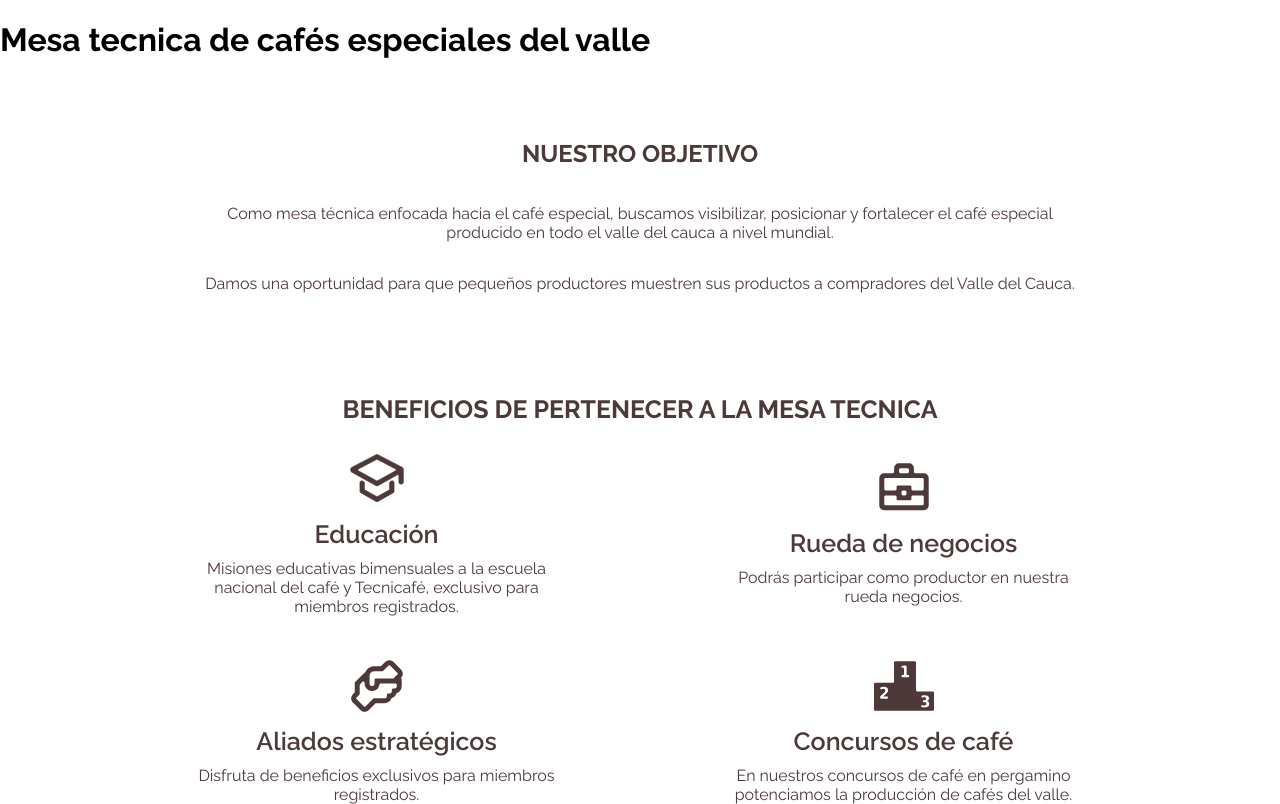
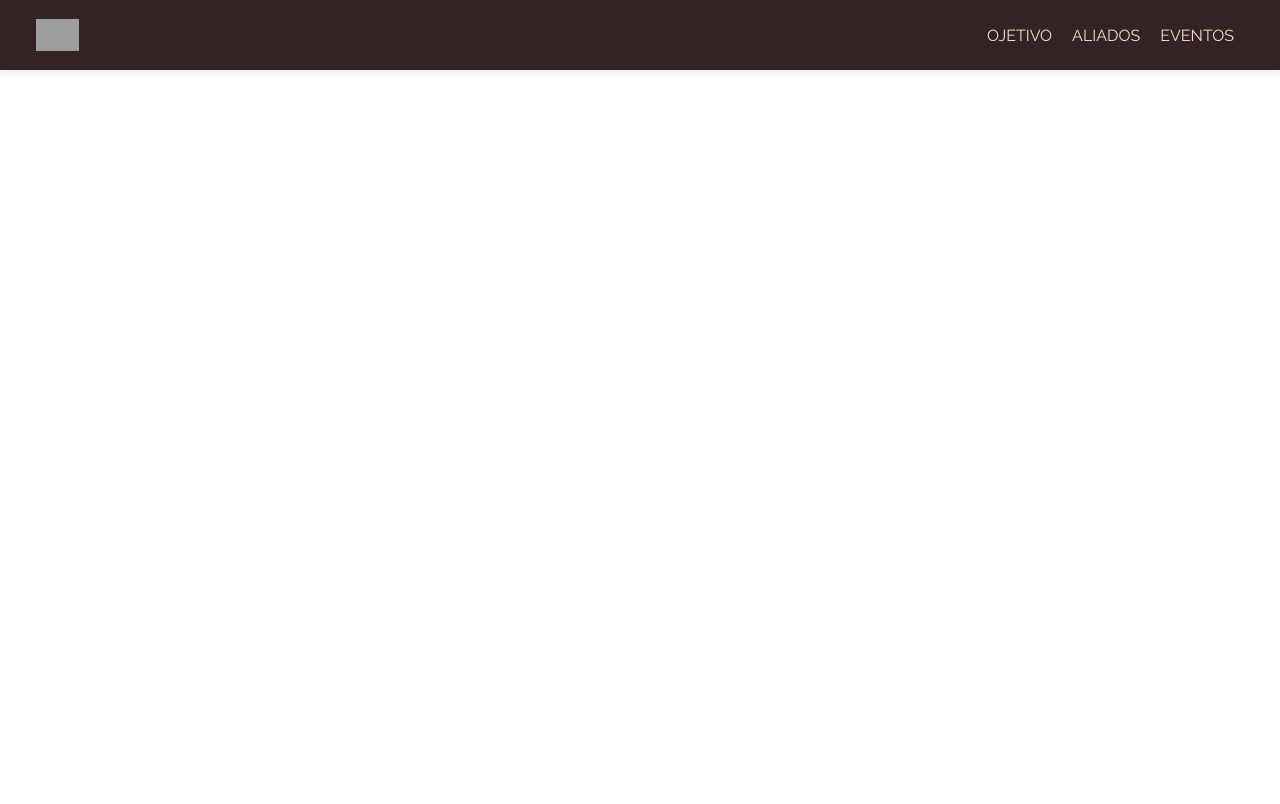
Before and after one commit to DacVar23/mesa-tecnica, a React (Vite) app: page / in a window 1280 px wide. Built offline with nearby package versions, Linux system fonts and the light colour scheme; grey boxes are pictures that could not be loaded.

Commit message:
Commit Header

```diff
--- a/src/App.jsx
+++ b/src/App.jsx
@@ -1,11 +1,13 @@
 import './App.css'
-import Ventajas from './components/Ventajas'
+import Header from './Components/Header'
+
+
 function App() {
 
   return (
       <div >
-        <h1>Mesa tecnica de cafés especiales del valle</h1>
-        <Ventajas></Ventajas>
+       <Header/>
+
       </div>
   )
 }
```
